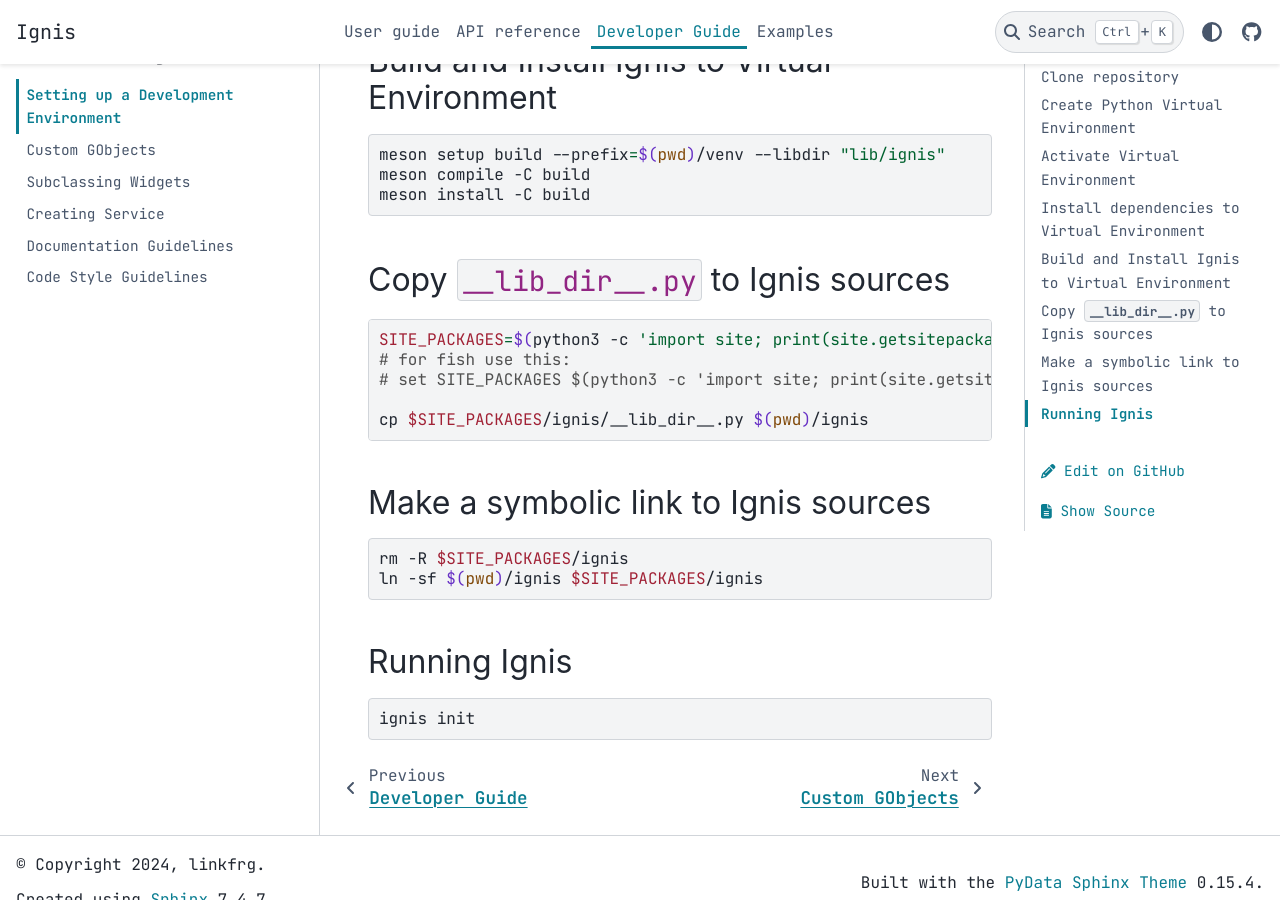
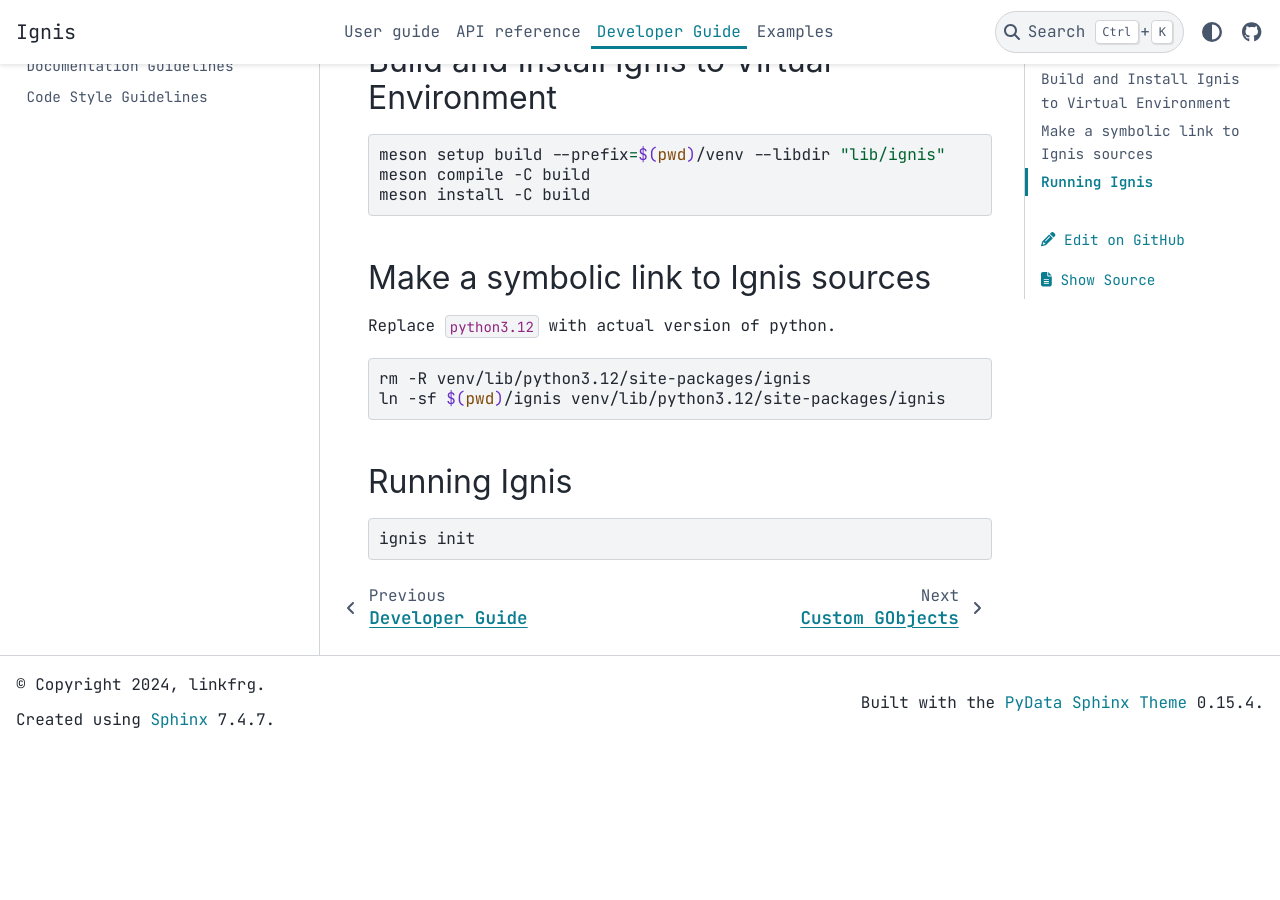
Before and after one commit to linkfrg/ignis, a Sphinx documentation site: the page built from docs/developer_guide/env.rst, in a window 1280 px wide and 900 px high, scrolled down 1066 px. Built offline with Sphinx 7.4.7 and the PyData theme 0.15.4, drawn with Linux system fonts in a browser that asks for light colours; the version number is read from the project's files by our own code; after the commit the page ends 1815 px from its top, so only the background shows below that.

Commit message:
revert 0dbf18f (stupid idea)

```diff
--- a/docs/developer_guide/env.rst
+++ b/docs/developer_guide/env.rst
@@ -49,24 +49,15 @@ Build and Install Ignis to Virtual Environment
     meson compile -C build
     meson install -C build
 
-Copy ``__lib_dir__.py`` to Ignis sources
--------------------------------------------
-
-.. code-blocK:: bash
-
-    SITE_PACKAGES=$(python3 -c 'import site; print(site.getsitepackages()[0])')
-    # for fish use this:
-    # set SITE_PACKAGES $(python3 -c 'import site; print(site.getsitepackages()[0])')
-
-    cp $SITE_PACKAGES/ignis/__lib_dir__.py $(pwd)/ignis
-
 Make a symbolic link to Ignis sources
 -------------------------------------
 
+Replace ``python3.12`` with actual version of python.
+
 .. code-block:: bash
 
-    rm -R $SITE_PACKAGES/ignis
-    ln -sf $(pwd)/ignis $SITE_PACKAGES/ignis
+    rm -R venv/lib/python3.12/site-packages/ignis
+    ln -sf $(pwd)/ignis venv/lib/python3.12/site-packages/ignis
 
 Running Ignis
 -------------
```
Also changed, not shown: ignis/__init__.py (+0 -7 lines), 5 other files.
